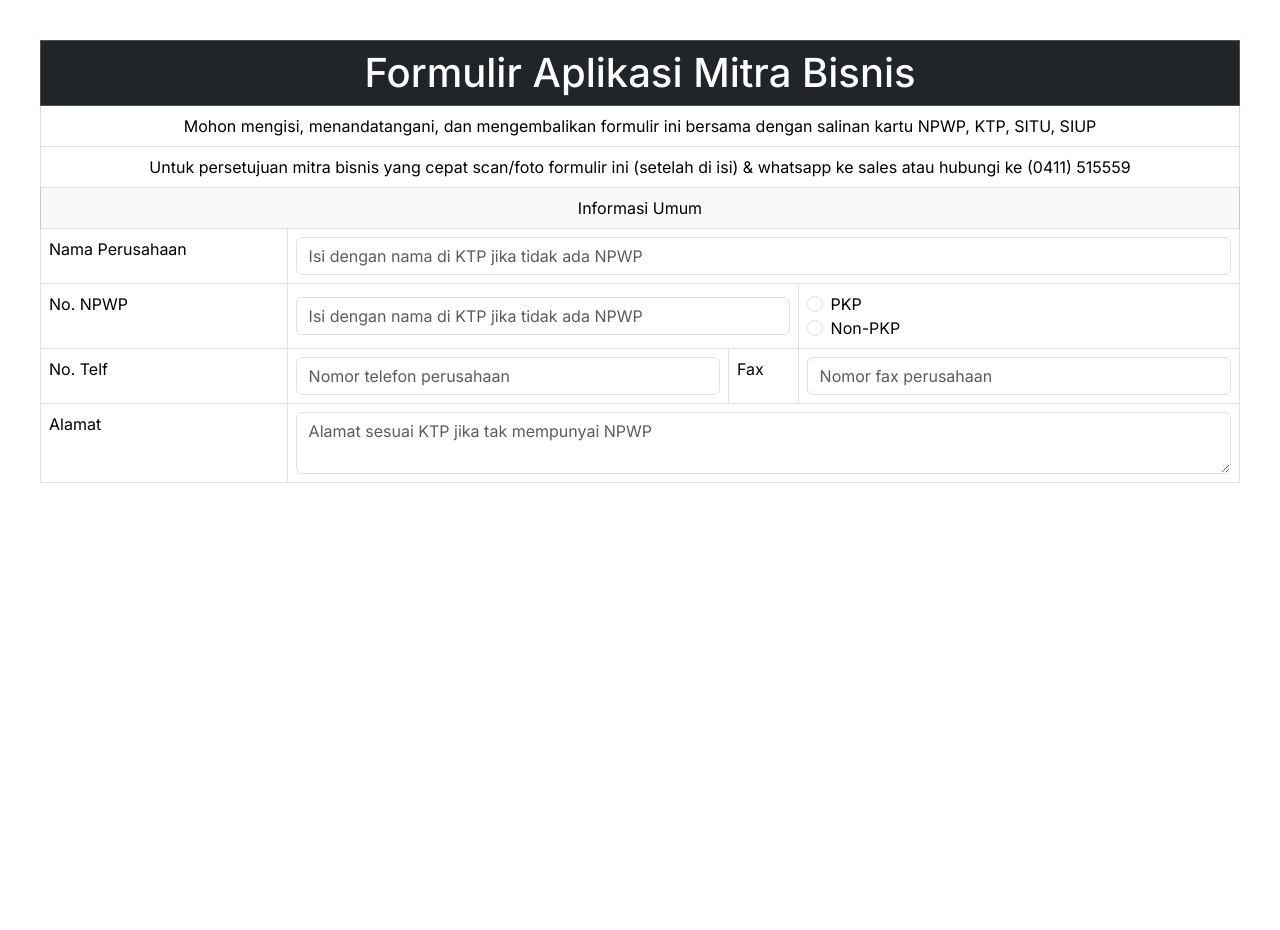
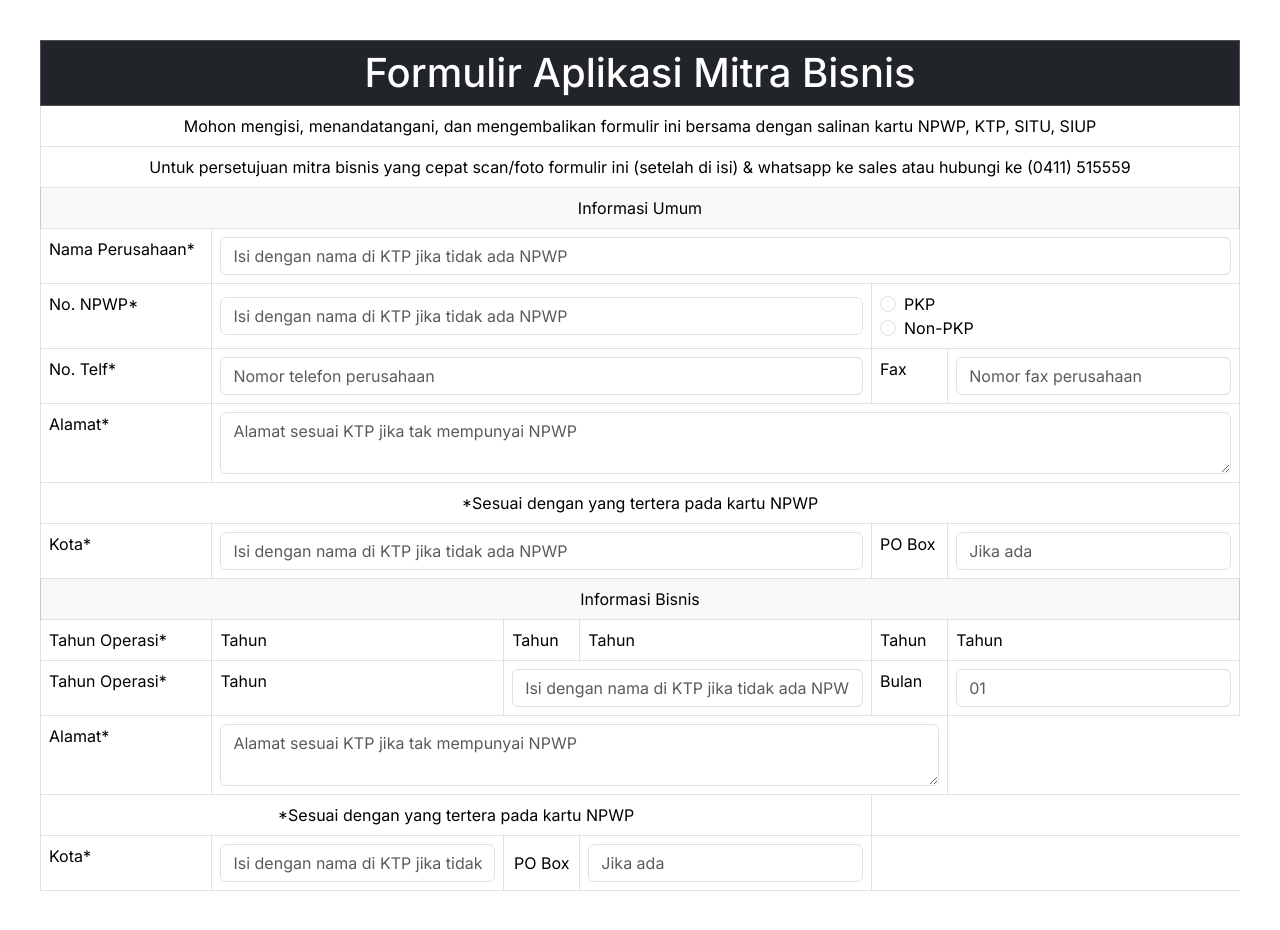
Before and after one commit to rayyanekaputra/formuliraplikasimitrabisnis, a Vue app: page / in a window 1280 px wide. Shown: the top 930 px of the page. Before the commit the page ends 800 px from the top, so only its background shows below. Built offline with nearby package versions, Linux system fonts and the light colour scheme.

Commit message:
feat: informasi bisnis

```diff
--- a/src/views/RegistrasiCustomerView.vue
+++ b/src/views/RegistrasiCustomerView.vue
@@ -1,7 +1,8 @@
 <template>
     <div class=".container-fluid">
         <form action="">
-            <table class="table table-bordered table-responsive rounded-12" >
+            <table class="table table-bordered table-responsive rounded-12">
+                <!-- FORMAT TABEL, 12 TERSEDIA, 6 JI DIPAKE -->
                 <colgroup>
                     <col span="12">
                     </col>
@@ -36,25 +37,26 @@
                         </td>
                     </tr>
 
+                    <!-- SECTION: INFORMASI UMUM  -->
                     <tr>
                         <th colspan="6" scope="row" class="text-center table-light">
                             Informasi Umum
                         </th>
                     </tr>
                     <tr>
-                        <th scope="row">Nama Perusahaan</th>
-                        <td colspan="4">
+                        <th scope="row">Nama Perusahaan*</th>
+                        <td colspan="5">
                             <input v-model="namaPerusahaan" class="form-control" type="text"
                                 placeholder="Isi dengan nama di KTP jika tidak ada NPWP">
                         </td>
                     </tr>
                     <tr>
-                        <th scope="row">No. NPWP</th>
-                        <td class="align-middle" colspan="2">
+                        <th scope="row">No. NPWP*</th>
+                        <td class="align-middle" colspan="3">
                             <input v-model="nomorNPWP" class="form-control" type="text"
                                 placeholder="Isi dengan nama di KTP jika tidak ada NPWP">
                         </td>
-                        <td class="">
+                        <td colspan="3">
                             <div>
                                 <input name="statusPKP" v-model="statusPKP" class="me-2 form-check-input" type="radio"
                                     value="PKP">
@@ -70,8 +72,8 @@
 
                     </tr>
                     <tr>
-                        <th scope="row">No. Telf</th>
-                        <td class="align-middle">
+                        <th scope="row">No. Telf*</th>
+                        <td class="align-middle" colspan="3">
                             <input v-model="nomorTelfon" class="form-control" type="text"
                                 placeholder="Nomor telefon perusahaan">
                         </td>
@@ -83,11 +85,106 @@
 
                     </tr>
                     <tr>
-                        <th scope="row">Alamat</th>
-                        <td class="align-middle" colspan="4">
-                            <textarea class=" form-control" v-model="alamat" placeholder="Alamat sesuai KTP jika tak mempunyai NPWP"></textarea>
+                        <th scope="row">Alamat*</th>
+                        <td class="align-middle" colspan="5">
+                            <textarea class=" form-control" v-model="alamat"
+                                placeholder="Alamat sesuai KTP jika tak mempunyai NPWP"></textarea>
                         </td>
                     </tr>
+                    <tr>
+                        <td class="text-center align-middle" colspan="6">
+                            *Sesuai dengan yang tertera pada kartu NPWP
+                        </td>
+                    </tr>
+                    <tr>
+                        <th scope="row">Kota*</th>
+                        <td class="align-middle" colspan="3">
+                            <input v-model="tempatKota" class="form-control" type="text"
+                                placeholder="Isi dengan nama di KTP jika tidak ada NPWP">
+                        </td>
+                        <td class="">
+                            PO Box
+                        </td>
+                        <td class="">
+                            <input v-model="tempatPOBox" class="form-control" type="text" placeholder="Jika ada">
+                        </td>
+
+
+                    </tr>
+
+                    <!-- SECTION: INFORMASI BISNIS -->
+                    <tr>
+                        <th colspan="6" scope="row" class="text-center table-light">
+                            Informasi Bisnis
+                        </th>
+                    </tr>
+                    <tr>
+                        <th scope="row" colspan="1">Tahun Operasi*</th>
+                        <td colspan="1">
+                            Tahun
+                        </td>
+                        <td colspan="1">
+                            Tahun
+                        </td>
+                        <td colspan="1">
+                            Tahun
+                        </td>
+                        <td colspan="1">
+                            Tahun
+                        </td>
+                        <td colspan="1">
+                            Tahun
+                        </td>
+
+                    </tr>
+
+
+                    <tr>
+                        <th scope="row">Tahun Operasi*</th>
+                        <td colspan="1">
+                            Tahun
+                        </td>
+                        <td colspan="2">
+                            <input v-model="tahunOperasi" class="form-control" type="text"
+                                placeholder="Isi dengan nama di KTP jika tidak ada NPWP">
+                        </td>
+                        <td colspan="1">
+                            Bulan
+                        </td>
+                        <td colspan="2">
+                            <input v-model="bulanOperasi" class="form-control" type="text" placeholder="01">
+                        </td>
+
+                    </tr>
+
+                    <tr>
+                        <th scope="row">Alamat*</th>
+                        <td class="align-middle" colspan="4">
+                            <textarea class=" form-control" v-model="alamat"
+                                placeholder="Alamat sesuai KTP jika tak mempunyai NPWP"></textarea>
+                        </td>
+                    </tr>
+                    <tr>
+                        <td class="text-center align-middle" colspan="4">
+                            *Sesuai dengan yang tertera pada kartu NPWP
+                        </td>
+                    </tr>
+                    <tr>
+                        <th scope="row">Kota*</th>
+                        <td class="align-middle">
+                            <input v-model="tempatKota" class="form-control" type="text"
+                                placeholder="Isi dengan nama di KTP jika tidak ada NPWP">
+                        </td>
+                        <td class="text-center align-middle">
+                            PO Box
+                        </td>
+                        <td class="align-middle">
+                            <input v-model="tempatPOBox" class="form-control" type="text" placeholder="Jika ada">
+                        </td>
+
+
+                    </tr>
+
 
                 </tbody>
             </table>
```
